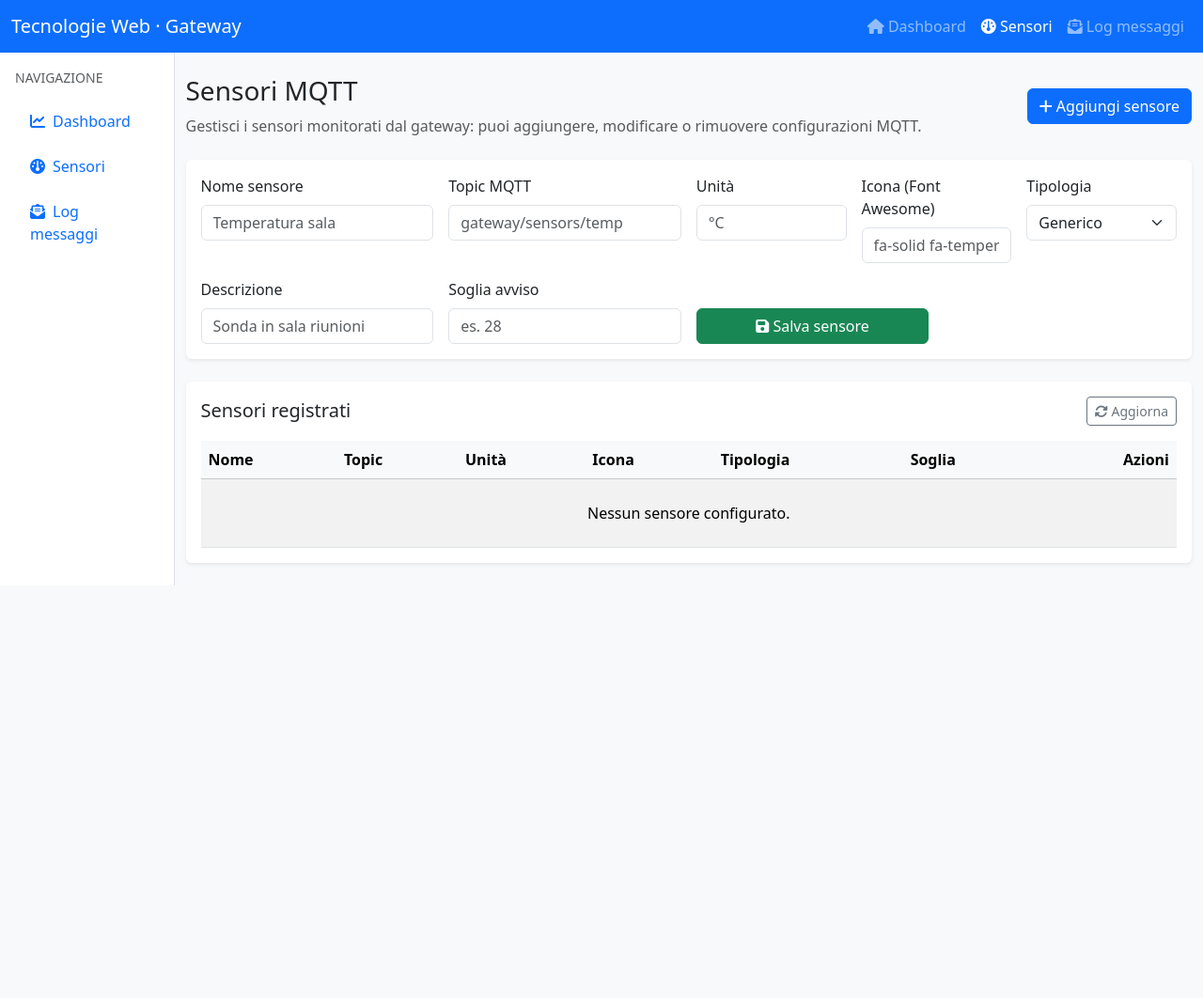
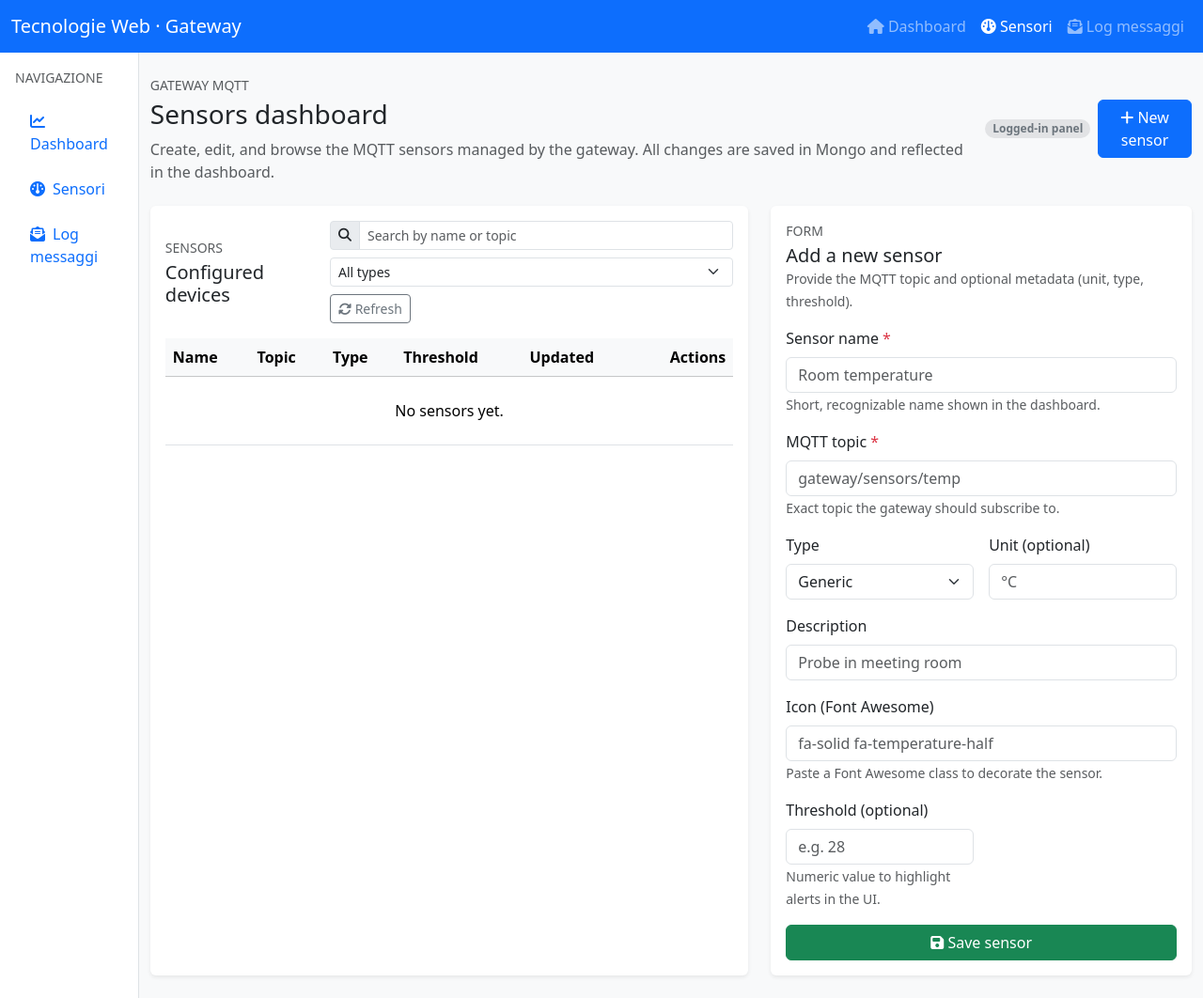
Before and after one commit to dreamwhite/TW, a website with bundled scripts: page frontend/static/sensors.html in a window 1280 px wide. Shown: the whole page at 94% size. Before the commit the page ends 800 px from the top, so only its background shows below. Built offline with nearby package versions, Linux system fonts and the light colour scheme; no server answers; sample sign-in values are in the browser's storage; a small style sheet from the web is missing.

Commit message:
feat(frontend): improve sensors dashboard usability

```diff
--- a/frontend/static/css/styles.css
+++ b/frontend/static/css/styles.css
@@ -83,6 +83,23 @@ table td {
     background-color: transparent;
 }
 
+.badge.bg-secondary-subtle {
+    border: 1px solid rgba(108, 117, 125, 0.35);
+}
+
+.table code {
+    color: inherit;
+    font-size: 0.9rem;
+}
+
+.form-status {
+    font-size: 0.9rem;
+}
+
+.card .small {
+    line-height: 1.4;
+}
+
 @media (max-width: 991.98px) {
     .sidebar {
         flex: 0 0 auto;
--- a/frontend/static/js/sensors.js
+++ b/frontend/static/js/sensors.js
@@ -13,6 +13,10 @@ const refreshButton = document.querySelector('#sensorsRefresh');
 const newSensorButton = document.querySelector('#newSensorButton');
 const cancelEditButton = document.querySelector('#sensorCancelEdit');
 const saveButton = document.querySelector('#sensorSaveButton');
+const searchInput = document.querySelector('#sensorSearch');
+const typeFilter = document.querySelector('#sensorTypeFilter');
+const formStatus = document.querySelector('#sensorFormStatus');
+const formTitle = document.querySelector('#sensorFormTitle');
 
 init();
 
@@ -38,8 +42,10 @@ async function init() {
   });
   cancelEditButton.addEventListener('click', () => {
     resetForm();
-    flash('Modifica annullata.', 'info');
+    flash('Edit canceled.', 'info');
   });
+  searchInput.addEventListener('input', renderTable);
+  typeFilter.addEventListener('change', renderTable);
 
   await loadSensors();
 }
@@ -48,13 +54,13 @@ async function loadSensors() {
   try {
     const response = await fetchWithAuth('/api/sensors/', { token: state.token });
     if (!response.ok) {
-      throw new Error('Impossibile caricare i sensori');
+      throw new Error('Unable to load sensors');
     }
     const payload = await response.json();
     state.sensors = payload.items || [];
     renderTable();
   } catch (error) {
-    flash(error.message || 'Errore durante il caricamento dei sensori', 'danger');
+    flash(error.message || 'Error while loading sensors', 'danger');
     console.error(error);
   }
 }
@@ -86,15 +92,15 @@ async function handleSubmit(event) {
 
     const data = await response.json().catch(() => ({}));
     if (!response.ok) {
-      const message = data.error || Object.values(data.errors || {}).join(', ') || 'Operazione fallita';
+      const message = data.error || Object.values(data.errors || {}).join(', ') || 'Operation failed';
       throw new Error(message);
     }
 
-    flash(state.editingId ? 'Sensore aggiornato con successo.' : 'Sensore creato con successo.', 'success');
+    flash(state.editingId ? 'Sensor updated successfully.' : 'Sensor created successfully.', 'success');
     resetForm();
     await loadSensors();
   } catch (error) {
-    flash(error.message || 'Errore durante il salvataggio del sensore', 'danger');
+    flash(error.message || 'Error while saving the sensor', 'danger');
     console.error(error);
   }
 }
@@ -110,12 +116,12 @@ function collectFormPayload() {
   const threshold = thresholdRaw ? Number(thresholdRaw) : undefined;
 
   if (!name || !topic) {
-    flash('Nome e topic sono obbligatori.', 'danger');
+    flash('Name and topic are required.', 'danger');
     return null;
   }
 
   if (thresholdRaw && Number.isNaN(threshold)) {
-    flash('La soglia deve essere un numero valido.', 'danger');
+    flash('Threshold must be a valid number.', 'danger');
     return null;
   }
 
@@ -124,29 +130,51 @@ function collectFormPayload() {
 
 function renderTable() {
   tableBody.innerHTML = '';
-  if (!state.sensors.length) {
+  const search = searchInput.value.trim().toLowerCase();
+  const type = typeFilter.value;
+
+  const filtered = state.sensors.filter((sensor) => {
+    const matchesText =
+      !search ||
+      (sensor.name || '').toLowerCase().includes(search) ||
+      (sensor.topic || '').toLowerCase().includes(search);
+    const matchesType = !type || sensor.type === type;
+    return matchesText && matchesType;
+  });
+
+  if (!filtered.length) {
     const emptyRow = document.createElement('tr');
-    emptyRow.innerHTML = '<td colspan="7" class="text-center p-4 text-muted">Nessun sensore configurato.</td>';
+    emptyRow.innerHTML = '<td colspan="6" class="text-center p-4 text-muted">No sensors match the current filters. Adjust search or add a new sensor.</td>';
     tableBody.appendChild(emptyRow);
     return;
   }
 
-  state.sensors.forEach((sensor) => {
+  filtered.forEach((sensor) => {
     const row = document.createElement('tr');
+    if (state.editingId === sensor.id) {
+      row.classList.add('table-active');
+    }
     row.innerHTML = `
-      <td>${escapeHtml(sensor.name)}</td>
+      <td>
+        <div class="fw-semibold">${escapeHtml(sensor.name)}</div>
+        <div class="text-muted small">${escapeHtml(sensor.description || 'No description')}</div>
+      </td>
       <td><code>${escapeHtml(sensor.topic)}</code></td>
-      <td>${escapeHtml(sensor.unit || '-')}</td>
-      <td>${sensor.icon ? `<i class="${escapeHtml(sensor.icon)}"></i>` : '-'}</td>
-      <td>${escapeHtml(sensor.type || '-')}</td>
+      <td>
+        <span class="badge bg-light text-dark">${escapeHtml(sensor.type || 'generic')}</span>
+        ${sensor.unit ? `<span class="badge bg-primary-subtle text-primary ms-1">${escapeHtml(sensor.unit)}</span>` : ''}
+      </td>
       <td>${sensor.threshold ?? '-'}</td>
+      <td class="text-muted small">${formatDate(sensor.updated_at || sensor.created_at)}</td>
       <td class="text-end">
-        <button class="btn btn-sm btn-outline-secondary me-2" data-action="edit" data-id="${sensor.id}">
-          <i class="fa-solid fa-pencil"></i>
-        </button>
-        <button class="btn btn-sm btn-outline-danger" data-action="delete" data-id="${sensor.id}">
-          <i class="fa-solid fa-eraser"></i>
-        </button>
+        <div class="btn-group btn-group-sm" role="group">
+          <button class="btn btn-outline-secondary" data-action="edit" data-id="${sensor.id}">
+            <i class="fa-solid fa-pencil"></i> Edit
+          </button>
+          <button class="btn btn-outline-danger" data-action="delete" data-id="${sensor.id}">
+            <i class="fa-solid fa-eraser"></i> Delete
+          </button>
+        </div>
       </td>
     `;
     row.querySelector('[data-action="edit"]').addEventListener('click', () => startEdit(sensor.id));
@@ -159,6 +187,9 @@ function startEdit(id) {
   const sensor = state.sensors.find((item) => item.id === id);
   if (!sensor) return;
   state.editingId = id;
+  formTitle.textContent = `Editing ${sensor.name}`;
+  formStatus.textContent = `You are editing "${sensor.name}". Save to apply changes or cancel to revert the form.`;
+  formStatus.classList.remove('d-none');
   form.sensorName.value = sensor.name;
   form.sensorTopic.value = sensor.topic;
   form.sensorUnit.value = sensor.unit || '';
@@ -166,13 +197,13 @@ function startEdit(id) {
   form.sensorType.value = sensor.type || 'generic';
   form.sensorDescription.value = sensor.description || '';
   form.sensorThreshold.value = sensor.threshold ?? '';
-  saveButton.innerHTML = '<i class="fa-solid fa-floppy-disk"></i> Aggiorna sensore';
+  saveButton.innerHTML = '<i class="fa-solid fa-floppy-disk"></i> Update sensor';
   cancelEditButton.classList.remove('d-none');
   form.scrollIntoView({ behavior: 'smooth' });
 }
 
 async function removeSensor(id) {
-  if (!confirm('Confermi la cancellazione del sensore?')) {
+  if (!confirm('Do you want to delete this sensor?')) {
     return;
   }
   try {
@@ -182,16 +213,16 @@ async function removeSensor(id) {
     });
     if (!response.ok) {
       const payload = await response.json().catch(() => ({}));
-      const message = payload.error || 'Impossibile cancellare il sensore';
+      const message = payload.error || 'Unable to delete the sensor';
       throw new Error(message);
     }
-    flash('Sensore eliminato.', 'success');
+    flash('Sensor deleted.', 'success');
     if (state.editingId === id) {
       resetForm();
     }
     await loadSensors();
   } catch (error) {
-    flash(error.message || 'Errore durante la cancellazione del sensore', 'danger');
+    flash(error.message || 'Error while deleting the sensor', 'danger');
     console.error(error);
   }
 }
@@ -199,8 +230,10 @@ async function removeSensor(id) {
 function resetForm() {
   state.editingId = null;
   form.reset();
-  saveButton.innerHTML = '<i class="fa-solid fa-floppy-disk"></i> Salva sensore';
+  saveButton.innerHTML = '<i class="fa-solid fa-floppy-disk"></i> Save sensor';
   cancelEditButton.classList.add('d-none');
+  formStatus.classList.add('d-none');
+  formTitle.textContent = 'Add a new sensor';
 }
 
 function escapeHtml(value) {
@@ -219,3 +252,12 @@ function flash(message, type) {
     alertBox.classList.add('d-none');
   }, 3500);
 }
+
+function formatDate(value) {
+  if (!value) return '-';
+  try {
+    return new Date(value).toLocaleString();
+  } catch (error) {
+    return value;
+  }
+}
--- a/frontend/static/sensors.html
+++ b/frontend/static/sensors.html
@@ -44,98 +44,137 @@
         </aside>
 
         <main class="app-content flex-grow-1">
-            <div class="container py-4">
-                <header class="mb-4 d-flex justify-content-between align-items-center">
+            <div class="container-fluid py-4">
+                <header class="mb-4 d-flex flex-column flex-lg-row justify-content-between gap-3">
                     <div>
-                    <h1 class="h3 mb-2">Sensori MQTT</h1>
-                    <p class="text-muted mb-0">Gestisci i sensori monitorati dal gateway: puoi aggiungere, modificare o rimuovere configurazioni MQTT.</p>
+                        <p class="text-uppercase text-muted small mb-1">Gateway MQTT</p>
+                        <h1 class="h3 mb-2">Sensors dashboard</h1>
+                        <p class="text-muted mb-0">Create, edit, and browse the MQTT sensors managed by the gateway. All changes are saved in Mongo and reflected in the dashboard.</p>
                     </div>
+                    <div class="d-flex align-items-center gap-2">
+                        <span class="badge rounded-pill bg-secondary-subtle text-secondary">Logged-in panel</span>
                         <button class="btn btn-primary" id="newSensorButton">
-                        <i class="fa-solid fa-plus"></i> Aggiungi sensore
+                            <i class="fa-solid fa-plus"></i> New sensor
                         </button>
+                    </div>
                 </header>
 
                 <div id="sensorsAlert" class="alert d-none" role="alert"></div>
 
-                <section class="card border-0 shadow-sm mb-4">
+                <div class="row g-4">
+                    <div class="col-12 col-lg-7">
+                        <section class="card border-0 shadow-sm h-100">
                             <div class="card-body">
-                        <form id="sensorForm" class="row g-3">
-                            <div class="col-12 col-md-6 col-lg-3">
-                                <label for="sensorName" class="form-label">Nome sensore</label>
-                                <input type="text" class="form-control" id="sensorName" placeholder="Temperatura sala" required />
+                                <div class="d-flex flex-column flex-md-row gap-3 align-items-start align-items-md-center mb-3">
+                                    <div>
+                                        <p class="text-uppercase text-muted small mb-1">Sensors</p>
+                                        <h2 class="h5 mb-0">Configured devices</h2>
                                     </div>
-                            <div class="col-12 col-md-6 col-lg-3">
-                                <label for="sensorTopic" class="form-label">Topic MQTT</label>
-                                <input type="text" class="form-control" id="sensorTopic" placeholder="gateway/sensors/temp" required />
+                                    <div class="ms-md-auto d-flex gap-2 flex-wrap">
+                                        <div class="input-group input-group-sm">
+                                            <span class="input-group-text bg-body-secondary"><i class="fa-solid fa-magnifying-glass"></i></span>
+                                            <input type="search" class="form-control" id="sensorSearch" placeholder="Search by name or topic" />
                                         </div>
-                            <div class="col-12 col-md-6 col-lg-2">
-                                <label for="sensorUnit" class="form-label">Unità</label>
-                                <input type="text" class="form-control" id="sensorUnit" placeholder="°C" />
-                            </div>
-                            <div class="col-12 col-md-6 col-lg-2">
-                                <label for="sensorIcon" class="form-label">Icona (Font Awesome)</label>
-                                <input type="text" class="form-control" id="sensorIcon" placeholder="fa-solid fa-temperature-half" />
-                            </div>
-                            <div class="col-12 col-md-6 col-lg-2">
-                                <label for="sensorType" class="form-label">Tipologia</label>
-                                <select class="form-select" id="sensorType">
-                                    <option value="generic">Generico</option>
-                                    <option value="temperature">Temperatura</option>
-                                    <option value="humidity">Umidità</option>
-                                    <option value="presence">Presenza</option>
-                                    <option value="custom">Personalizzato</option>
+                                        <select id="sensorTypeFilter" class="form-select form-select-sm">
+                                            <option value="">All types</option>
+                                            <option value="temperature">Temperature</option>
+                                            <option value="humidity">Humidity</option>
+                                            <option value="presence">Presence</option>
+                                            <option value="generic">Generic</option>
+                                            <option value="custom">Custom</option>
                                         </select>
-                            </div>
-                            <div class="col-12 col-lg-3">
-                                <label for="sensorDescription" class="form-label">Descrizione</label>
-                                <input type="text" class="form-control" id="sensorDescription" placeholder="Sonda in sala riunioni" />
-                            </div>
-                            <div class="col-12 col-lg-3">
-                                <label for="sensorThreshold" class="form-label">Soglia avviso</label>
-                                <input type="number" step="any" class="form-control" id="sensorThreshold" placeholder="es. 28" />
-                            </div>
-                            <div class="col-12 col-lg-3 d-flex align-items-end gap-2">
-                                <button type="submit" class="btn btn-success w-100" id="sensorSaveButton">
-                                    <i class="fa-solid fa-floppy-disk"></i> Salva sensore
-                                </button>
-                                <button type="button" class="btn btn-outline-secondary w-100 d-none" id="sensorCancelEdit">
-                                    <i class="fa-solid fa-rotate-left"></i> Annulla
+                                        <button class="btn btn-outline-secondary btn-sm" id="sensorsRefresh">
+                                            <i class="fa-solid fa-rotate"></i> Refresh
                                         </button>
                                     </div>
-                        </form>
                                 </div>
-                </section>
 
-                <section class="card border-0 shadow-sm">
-                    <div class="card-body">
-                        <div class="d-flex justify-content-between align-items-center mb-3">
-                            <h2 class="h5 mb-0">Sensori registrati</h2>
-                            <button class="btn btn-outline-secondary btn-sm" id="sensorsRefresh">
-                                <i class="fa-solid fa-rotate"></i> Aggiorna
-                            </button>
-                        </div>
                                 <div class="table-responsive">
-                            <table class="table table-striped align-middle mb-0">
+                                    <table class="table table-hover align-middle mb-0">
                                         <thead class="table-light">
                                             <tr>
-                                        <th scope="col">Nome</th>
+                                                <th scope="col">Name</th>
                                                 <th scope="col">Topic</th>
-                                        <th scope="col">Unità</th>
-                                        <th scope="col">Icona</th>
-                                        <th scope="col">Tipologia</th>
-                                        <th scope="col">Soglia</th>
-                                        <th scope="col" class="text-end">Azioni</th>
+                                                <th scope="col">Type</th>
+                                                <th scope="col">Threshold</th>
+                                                <th scope="col">Updated</th>
+                                                <th scope="col" class="text-end">Actions</th>
                                             </tr>
                                         </thead>
                                         <tbody id="sensorsTableBody">
                                             <tr class="text-muted">
-                                        <td colspan="7" class="text-center p-4">Nessun sensore configurato.</td>
+                                                <td colspan="6" class="text-center p-4">No sensors yet.</td>
                                             </tr>
                                         </tbody>
                                     </table>
                                 </div>
                             </div>
                         </section>
+                    </div>
+
+                    <div class="col-12 col-lg-5">
+                        <section class="card border-0 shadow-sm h-100">
+                            <div class="card-body">
+                                <div class="d-flex justify-content-between align-items-start mb-3">
+                                    <div>
+                                        <p class="text-uppercase text-muted small mb-1">Form</p>
+                                        <h2 class="h5 mb-0" id="sensorFormTitle">Add a new sensor</h2>
+                                        <small class="text-muted">Provide the MQTT topic and optional metadata (unit, type, threshold).</small>
+                                    </div>
+                                    <button type="button" class="btn btn-outline-secondary btn-sm d-none" id="sensorCancelEdit">
+                                        <i class="fa-solid fa-rotate-left"></i> Cancel
+                                    </button>
+                                </div>
+                                <div id="sensorFormStatus" class="alert alert-info d-none mb-3 small"></div>
+                                <form id="sensorForm" class="row g-3">
+                                    <div class="col-12">
+                                        <label for="sensorName" class="form-label">Sensor name <span class="text-danger">*</span></label>
+                                        <input type="text" class="form-control" id="sensorName" placeholder="Room temperature" required />
+                                        <small class="text-muted">Short, recognizable name shown in the dashboard.</small>
+                                    </div>
+                                    <div class="col-12">
+                                        <label for="sensorTopic" class="form-label">MQTT topic <span class="text-danger">*</span></label>
+                                        <input type="text" class="form-control" id="sensorTopic" placeholder="gateway/sensors/temp" required />
+                                        <small class="text-muted">Exact topic the gateway should subscribe to.</small>
+                                    </div>
+                                    <div class="col-12 col-md-6">
+                                        <label for="sensorType" class="form-label">Type</label>
+                                        <select class="form-select" id="sensorType">
+                                            <option value="generic">Generic</option>
+                                            <option value="temperature">Temperature</option>
+                                            <option value="humidity">Humidity</option>
+                                            <option value="presence">Presence</option>
+                                            <option value="custom">Custom</option>
+                                        </select>
+                                    </div>
+                                    <div class="col-12 col-md-6">
+                                        <label for="sensorUnit" class="form-label">Unit (optional)</label>
+                                        <input type="text" class="form-control" id="sensorUnit" placeholder="°C" />
+                                    </div>
+                                    <div class="col-12">
+                                        <label for="sensorDescription" class="form-label">Description</label>
+                                        <input type="text" class="form-control" id="sensorDescription" placeholder="Probe in meeting room" />
+                                    </div>
+                                    <div class="col-12">
+                                        <label for="sensorIcon" class="form-label">Icon (Font Awesome)</label>
+                                        <input type="text" class="form-control" id="sensorIcon" placeholder="fa-solid fa-temperature-half" />
+                                        <small class="text-muted">Paste a Font Awesome class to decorate the sensor.</small>
+                                    </div>
+                                    <div class="col-12 col-md-6">
+                                        <label for="sensorThreshold" class="form-label">Threshold (optional)</label>
+                                        <input type="number" step="any" class="form-control" id="sensorThreshold" placeholder="e.g. 28" />
+                                        <small class="text-muted">Numeric value to highlight alerts in the UI.</small>
+                                    </div>
+                                    <div class="col-12 d-grid">
+                                        <button type="submit" class="btn btn-success" id="sensorSaveButton">
+                                            <i class="fa-solid fa-floppy-disk"></i> Save sensor
+                                        </button>
+                                    </div>
+                                </form>
+                            </div>
+                        </section>
+                    </div>
+                </div>
             </div>
         </main>
     </div>
```
Lines whose indentation alone changed are shown as unchanged.
